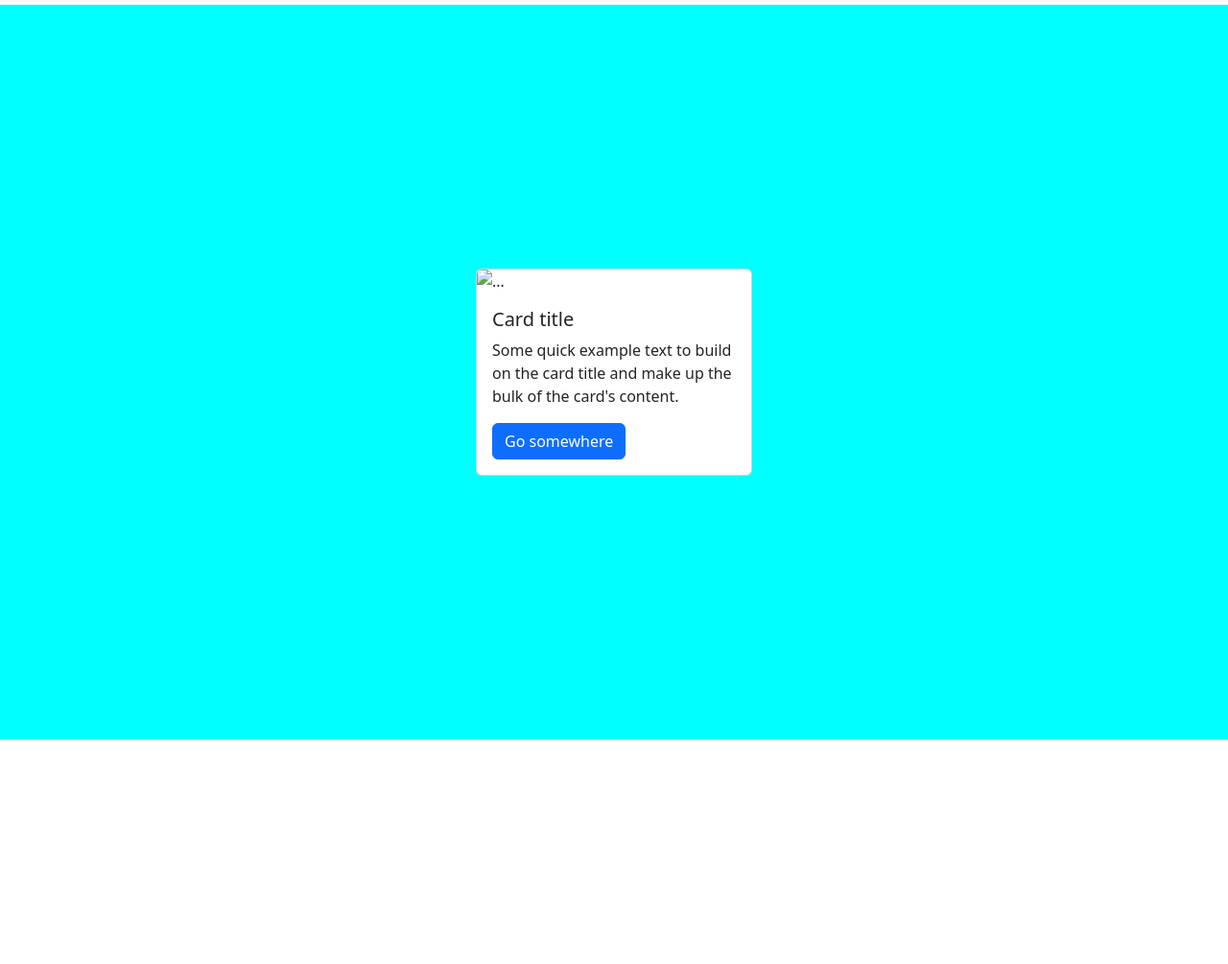
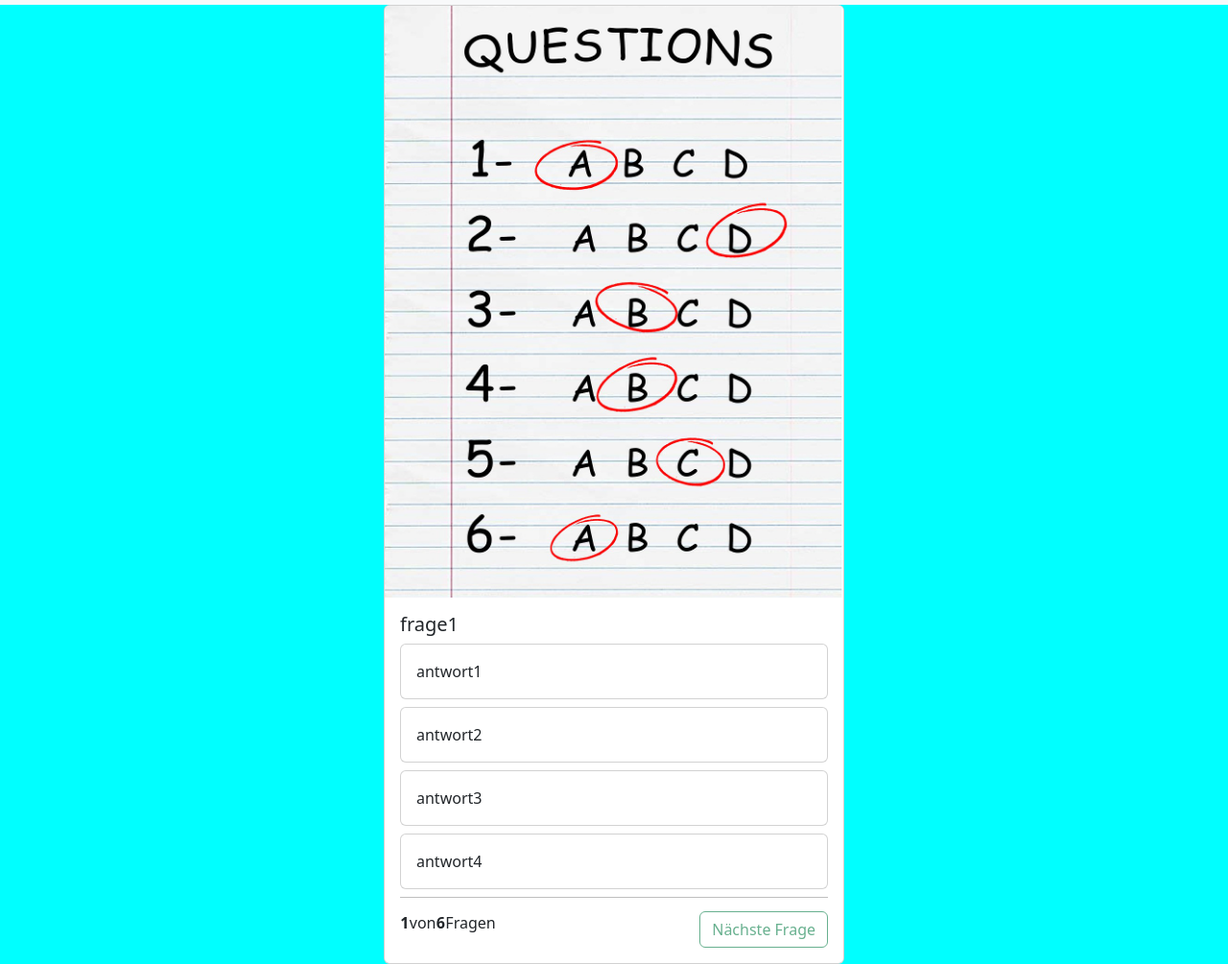
Before and after one commit to StephensSpace/QuizApp, a plain HTML site: page index.html in a window 1280 px wide. Shown: the part 45-1050 px from the top of the page at 96% size. Before the commit the page ends 816 px from the top, so only its background shows below. Drawn offline with nearby package versions, Linux system fonts and the light colour scheme.

Commit message:
added some JavaScript Code

```diff
--- a/index.html
+++ b/index.html
@@ -9,26 +9,50 @@
     <link href="https://cdn.jsdelivr.net/npm/bootstrap@5.3.3/dist/css/bootstrap.min.css" rel="stylesheet"
         integrity="sha384-QWTKZyjpPEjISv5WaRU9OFeRpok6YctnYmDr5pNlyT2bRjXh0JMhjY6hW+ALEwIH" crossorigin="anonymous">
     <script src="./script.js"></script>
+    <script src="./questions.js"></script>
     <script src="https://cdn.jsdelivr.net/npm/bootstrap@5.3.3/dist/js/bootstrap.bundle.min.js"
         integrity="sha384-YvpcrYf0tY3lHB60NNkmXc5s9fDVZLESaAA55NDzOxhy9GkcIdslK1eN7N6jIeHz"
         crossorigin="anonymous"></script>
     <title>QuizApp</title>
 </head>
 
-<body>
+<body onload="init()">
     <nav class="navbar bg-body-tertiary">
         <div class="container-fluid">
             <span class="navbar-brand mb-0 h1">QuizzApp</span>
         </div>
     </nav>
     <div id="content">
-        <div class="card" style="width: 18rem;">
-            <img src="..." class="card-img-top" alt="...">
+        <div class="card quizCard">
+            <img src="./img/quiz.jpg" class="card-img-top" alt="multipleChoicePic">
             <div class="card-body">
-                <h5 class="card-title">Card title</h5>
-                <p class="card-text">Some quick example text to build on the card title and make up the bulk of the
-                    card's content.</p>
-                <a href="#" class="btn btn-primary">Go somewhere</a>
+                <h5 class="card-title" id="questionText">Frage</h5>
+                <div class="card mb-2 answerCard" onclick="answer('answer1')">
+                    <div class="card-body" id="answer1">
+                        Antwort
+                    </div>
+                </div>
+                <div class="card mb-2 answerCard" onclick="answer('answer2')">
+                    <div class="card-body" id="answer2">
+                        Antwort
+                    </div>
+                </div>
+                <div class="card mb-2 answerCard" onclick="answer('answer3')">
+                    <div class="card-body" id="answer3">
+                        Antwort
+                    </div>
+                </div>
+                <div class="card mb-2 answerCard" onclick="answer('answer4')">
+                    <div class="card-body" id="answer4">
+                        Antwort
+                    </div>
+                </div>
+                <div class="questionFooter">
+                    <span class="questionCount">
+                        <b>1</b> von <b id="maxNumberQuestions">5</b> Fragen
+                    </span>
+                    <button type="button" class="btn btn-outline-success" id="nextBtn" disabled>Nächste Frage</button>
+                </div>
             </div>
         </div>
     </div>
--- /dev/null
+++ b/questions.js
@@ -0,0 +1,50 @@
+let questions = [
+    {
+        "question": "frage1",
+        "answer1": "antwort1",
+        "answer2": "antwort2",
+        "answer3": "antwort3",
+        "answer4": "antwort4",
+        "rightAnswer": "1"
+    },
+    {
+        "question": "frage1",
+        "answer1": "antwort1",
+        "answer2": "antwort2",
+        "answer3": "antwort3",
+        "answer4": "antwort4",
+        "rightAnswer": "2"
+    },
+    {
+        "question": "frage1",
+        "answer1": "antwort1",
+        "answer2": "antwort2",
+        "answer3": "antwort3",
+        "answer4": "antwort4",
+        "rightAnswer": "3"
+    },
+    {
+        "question": "frage1",
+        "answer1": "antwort1",
+        "answer2": "antwort2",
+        "answer3": "antwort3",
+        "answer4": "antwort4",
+        "rightAnswer": "4"
+    },
+    {
+        "question": "frage1",
+        "answer1": "antwort1",
+        "answer2": "antwort2",
+        "answer3": "antwort3",
+        "answer4": "antwort4",
+        "rightAnswer": "1"
+    },
+    {
+        "question": "frage1",
+        "answer1": "antwort1",
+        "answer2": "antwort2",
+        "answer3": "antwort3",
+        "answer4": "antwort4",
+        "rightAnswer": "3"
+    }
+];
--- a/script.js
+++ b/script.js
@@ -0,0 +1,37 @@
+let currentQuestion = 0;
+
+function init() {
+    document.getElementById('maxNumberQuestions').innerHTML = `${questions.length}`
+    showQuestion()
+}
+
+function showQuestion(){
+    let question = questions[currentQuestion];
+    document.getElementById('questionText').innerHTML = question.question;
+    showAnswers(question)
+}
+
+function showAnswers(question) {
+    document.getElementById('answer1').innerHTML = question.answer1;
+    document.getElementById('answer2').innerHTML = question.answer2;
+    document.getElementById('answer3').innerHTML = question.answer3;
+    document.getElementById('answer4').innerHTML = question.answer4;
+}
+
+function answer(selection) {
+    let question = questions[currentQuestion];
+    let pressedAnswer = selection.substring(selection.length-1);
+    if(pressedAnswer == question.rightAnswer) {
+        console.log('Richtige Antwort');
+        document.getElementById(selection).parentNode.classList.add('bg-success');
+        document.getElementById('nextBtn').disabled = false;
+    }   else {
+        console.log('falsche Antwort!');
+        document.getElementById(selection).parentNode.classList.add('bg-danger');
+        document.getElementById(`answer${question.rightAnswer}`).classList.add('bg-success');
+        document.getElementById('nextBtn').disabled = false;
+    }
+
+
+
+}
--- a/styles.css
+++ b/styles.css
@@ -8,3 +8,33 @@
     background-color: aqua !important;
 
 }
+
+.questionFooter {
+    border-top: 1px solid rgba(0, 0,0,0.25);
+    display: flex;
+    justify-content: space-between;
+}
+
+.quizCard {
+    width: 30rem;
+}
+
+.btn-outline-success {
+    margin-top: 14px;
+}
+
+.questionCount {
+    display: flex;
+    align-items: center;
+    width: 100px;
+    justify-content: space-evenly;
+}
+
+.answerCard:hover {
+    cursor: pointer;
+    background-color:  rgba(0, 0,0,0.13);
+}
+
+.bg-success, .bg-danger {
+    color: white !important;
+}
```
Also changed, not shown: img/quiz.jpg (added).
